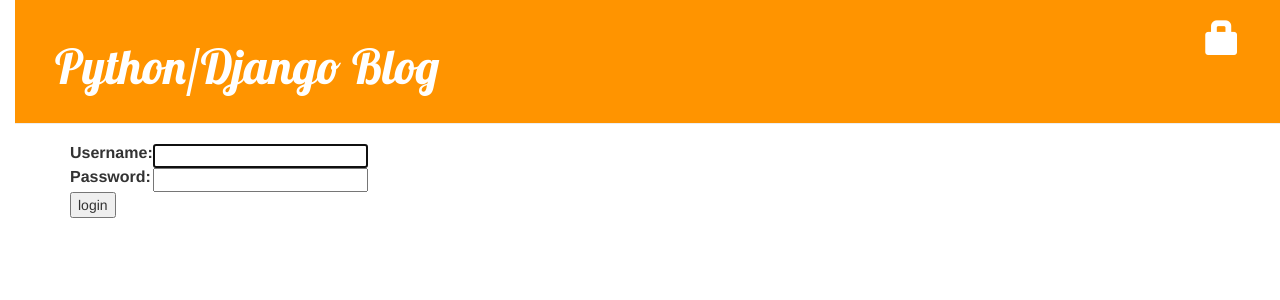
After one commit to Mladenpn/newapp_blog, a Django app: page /accounts/login/?next=/post/new/ in a window 1280 px wide. The commit adds this page. Shown: the top 300 px of the page. Run offline with Django 3.2, Linux system fonts and the light colour scheme; some libraries are stand-ins or nearby versions.

Commit message:
Authorizing add/edit of posts

```diff
--- a/blog/templates/blog/base.html
+++ b/blog/templates/blog/base.html
@@ -13,6 +13,9 @@
             {% if user.is_authenticated %}
             <a href="{% url 'post_new' %}" class="top-menu"><span class="glyphicon glyphicon-plus"></span></a>
             <a href="{% url 'post_draft_list' %}" class="top-menu"><span class="glyphicon glyphicon-edit"></span></a>
+            <p class="top-menu">Hello {{ user.username }}<small>(<a href="{% url 'django.contrib.auth.views.logout' %}">Log out</a>)</small></p>
+            {% else %}
+            <a href="{% url 'django.contrib.auth.views.login' %}" class="top-menu"><span class="glyphicon glyphicon-lock"></span></a>
             {% endif %}
             <h1><a href="{% url 'post_list' %}">Python/Django Blog</a></h1>
 
--- /dev/null
+++ b/blog/templates/registration/login.html
@@ -0,0 +1,26 @@
+{% extends "blog/base.html" %}
+
+{% block content %}
+
+{% if form.errors %}
+<p>Your username and password didn't match. Please try again.</p>
+{% endif %}
+
+<form method="post" action="{% url 'django.contrib.auth.views.login' %}">
+{% csrf_token %}
+<table>
+<tr>
+    <td>{{ form.username.label_tag }}</td>
+    <td>{{ form.username }}</td>
+</tr>
+<tr>
+    <td>{{ form.password.label_tag }}</td>
+    <td>{{ form.password }}</td>
+</tr>
+</table>
+
+<input type="submit" value="login" />
+<input type="hidden" name="next" value="{{ next }}" />
+</form>
+
+{% endblock %}
--- a/noviprojekat/settings.py
+++ b/noviprojekat/settings.py
@@ -101,6 +101,7 @@ AUTH_PASSWORD_VALIDATORS = [
     },
 ]
 
+LOGIN_REDIRECT_URL = '/'
 
 # Internationalization
 # https://docs.djangoproject.com/en/1.9/topics/i18n/
--- a/noviprojekat/urls.py
+++ b/noviprojekat/urls.py
@@ -1,7 +1,11 @@
-from django.conf.urls import include, url
+from django.conf.urls import patterns, include, url
+
 from django.contrib import admin
+admin.autodiscover()
 
-urlpatterns = [
+urlpatterns = patterns('',
     url(r'^admin/', include(admin.site.urls)),
+    url(r'^accounts/login/$', 'django.contrib.auth.views.login'),
+    url(r'^accounts/logout/$', 'django.contrib.auth.views.logout', {'next_page': '/'}),
     url(r'', include('blog.urls')),
-]
+)
```
Also changed, not shown: blog/views.py (+7 -0 lines).
